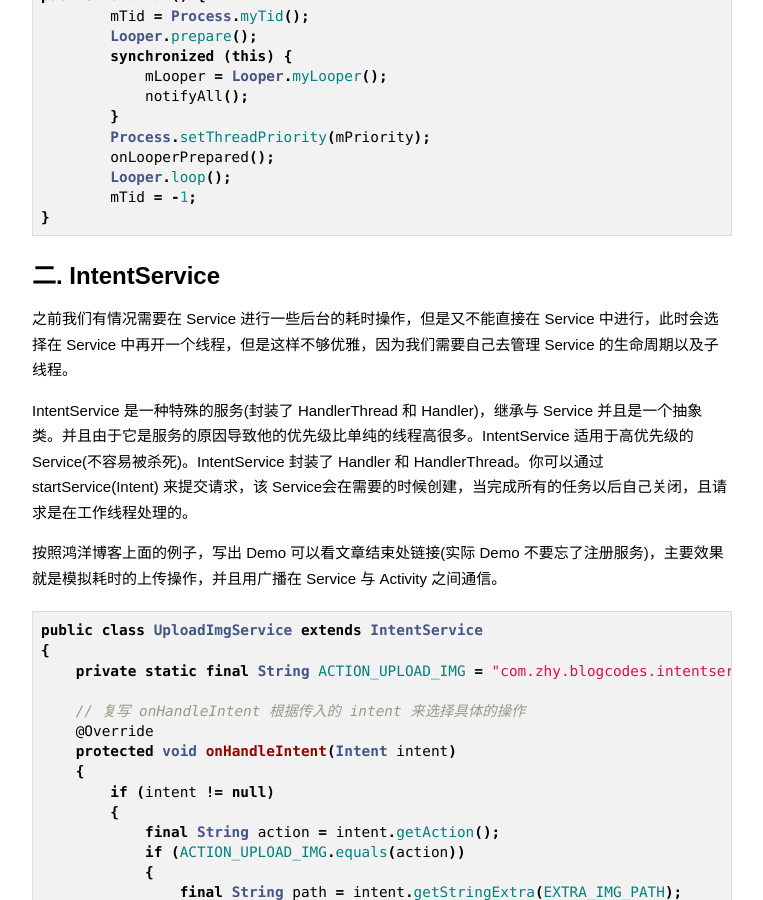
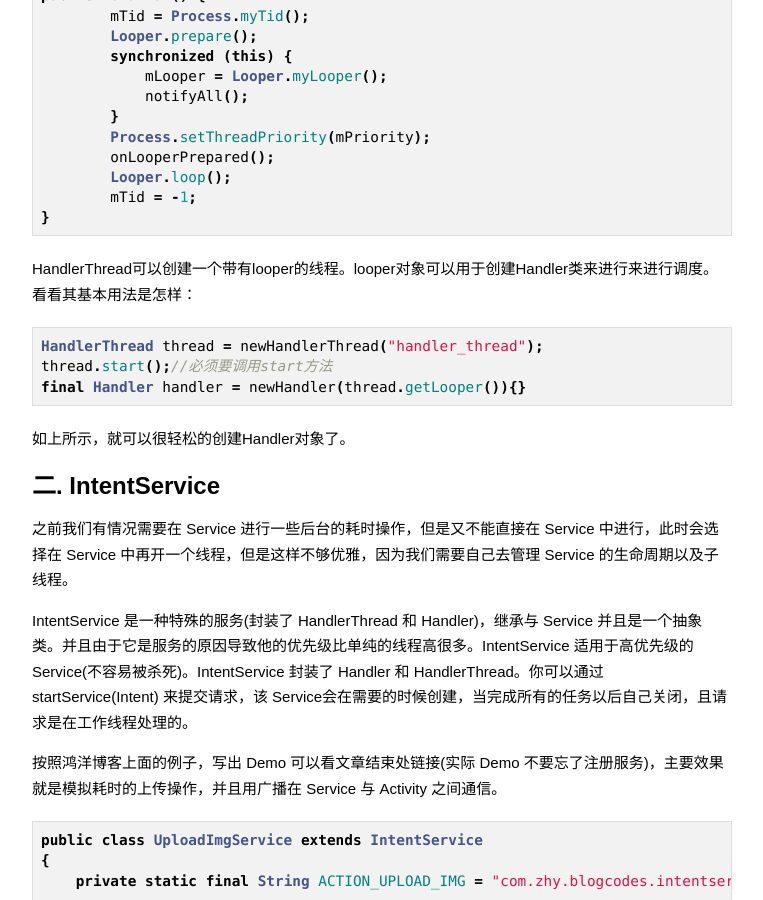
Before and after one commit to wuchangfeng/wuchangfeng.github.io, a Jekyll site: the page built from _posts/2015-12-21-Arts-Development-of-Android-11-3.md, in a window 1280 px wide and 900 px high, scrolled down 608 px. Shown: the whole window, without its empty margins (258-1021 px from the left). Built offline with Jekyll 4.4.1, drawn with Linux system fonts in a browser that asks for light colours; some web fonts are replaced; comment, search, counter and statistics services are not loaded.

Commit message:
blog update

````diff
--- a/_posts/2015-12-21-Arts-Development-of-Android-11-3.md
+++ b/_posts/2015-12-21-Arts-Development-of-Android-11-3.md
@@ -35,7 +35,15 @@ public void run() {
 }
 ```
 
+HandlerThread可以创建一个带有looper的线程。looper对象可以用于创建Handler类来进行来进行调度。看看其基本用法是怎样：
 
+``` java
+HandlerThread thread = newHandlerThread("handler_thread");
+thread.start();//必须要调用start方法
+final Handler handler = newHandler(thread.getLooper()){}
+```
+
+如上所示，就可以很轻松的创建Handler对象了。
 
 ## 二. IntentService
 
````
Also changed, not shown: _posts/2017-08-30-leakcanary-source.md (+5 -1 lines), _posts/2017-09-02-java-futuretask.md (+1 -1 lines), about.md (+3 -1 lines).
